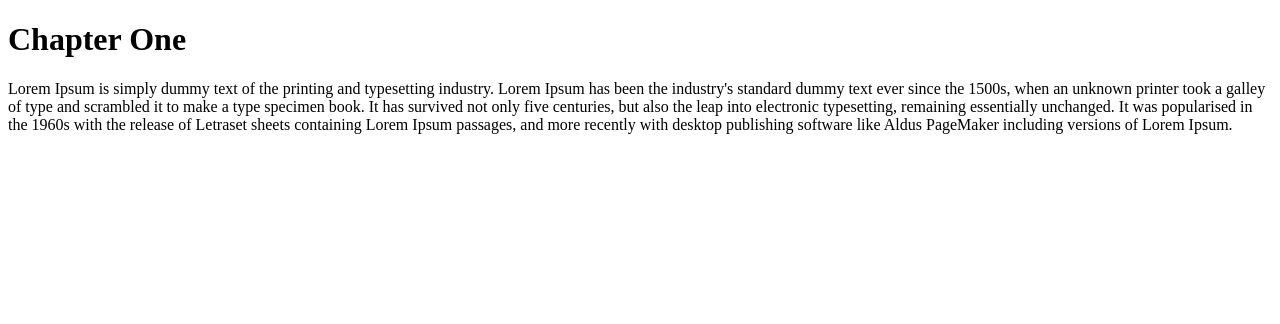
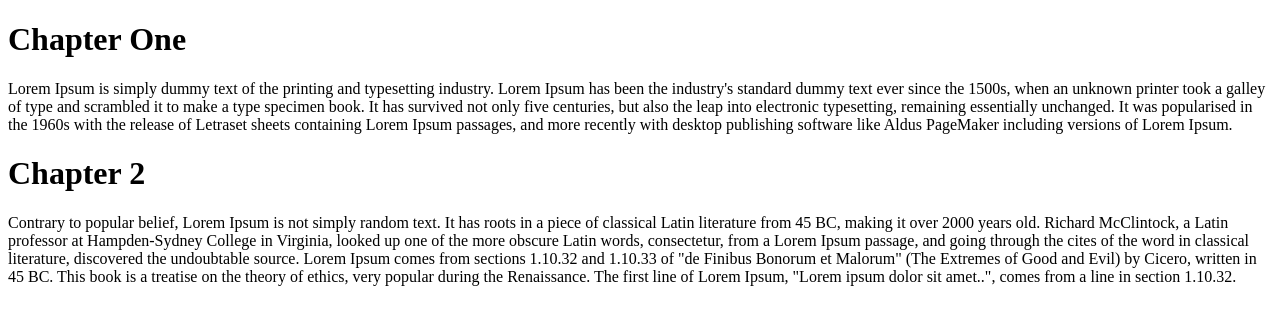
Before and after one commit to 169975/wad_project2, a plain HTML site: page index.html in a window 1280 px wide. Drawn offline with Linux system fonts and the light colour scheme.

Commit message:
I added another chapter

```diff
--- a/index.html
+++ b/index.html
@@ -8,5 +8,7 @@
 <body>
     <h1>Chapter One</h1>
     <p>Lorem Ipsum is simply dummy text of the printing and typesetting industry. Lorem Ipsum has been the industry's standard dummy text ever since the 1500s, when an unknown printer took a galley of type and scrambled it to make a type specimen book. It has survived not only five centuries, but also the leap into electronic typesetting, remaining essentially unchanged. It was popularised in the 1960s with the release of Letraset sheets containing Lorem Ipsum passages, and more recently with desktop publishing software like Aldus PageMaker including versions of Lorem Ipsum. </p>
+    <h1>Chapter 2</h1>
+    <p> Contrary to popular belief, Lorem Ipsum is not simply random text. It has roots in a piece of classical Latin literature from 45 BC, making it over 2000 years old. Richard McClintock, a Latin professor at Hampden-Sydney College in Virginia, looked up one of the more obscure Latin words, consectetur, from a Lorem Ipsum passage, and going through the cites of the word in classical literature, discovered the undoubtable source. Lorem Ipsum comes from sections 1.10.32 and 1.10.33 of "de Finibus Bonorum et Malorum" (The Extremes of Good and Evil) by Cicero, written in 45 BC. This book is a treatise on the theory of ethics, very popular during the Renaissance. The first line of Lorem Ipsum, "Lorem ipsum dolor sit amet..", comes from a line in section 1.10.32.</p>
 </body>
 </html>
```
